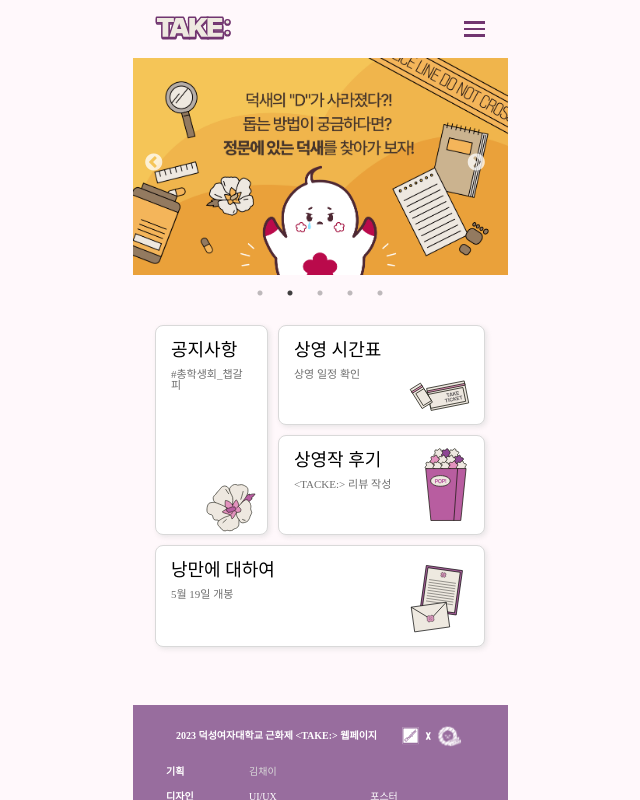
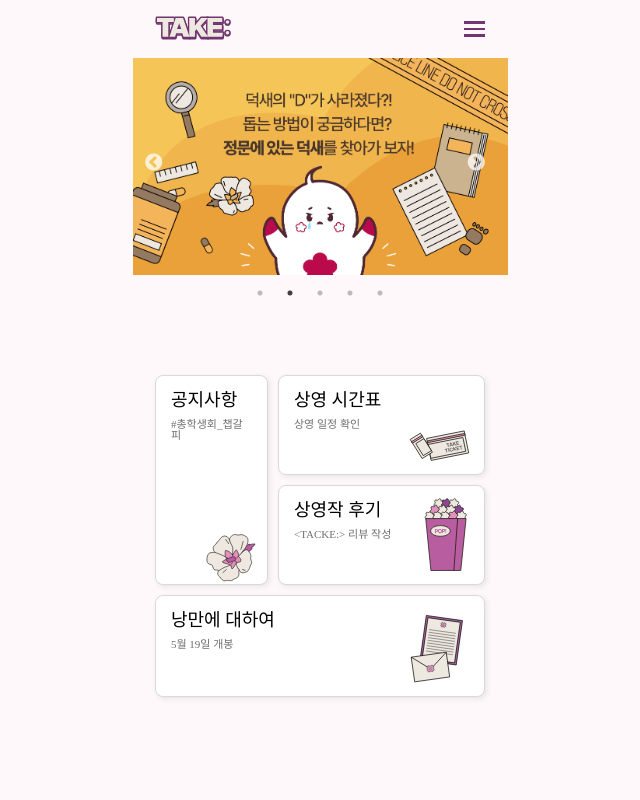
Before and after one commit to 2023-LikelionDS/dsfest_deploy, a React (Create React App) app in the folder dsfest_front/: page / in a window 1280 px wide. Shown: the top 800 px of the page, without its empty margins (320-960 px from the left). Built offline with nearby package versions, Linux system fonts and the light colour scheme; a web font is replaced by a local one.

Commit message:
review css 수정

```diff
--- a/dsfest_front/src/css/Main.css
+++ b/dsfest_front/src/css/Main.css
@@ -37,8 +37,8 @@
     display: grid;
     width: 330px;
     height: 300px;
-    margin: 50px auto;
-    margin-bottom: 80px;
+    margin: 100px auto;
+    margin-bottom: 205px;
     gap: 10px;
     grid-template-columns: repeat(3, 1fr);
     grid-template-rows: repeat(3, 1fr);
--- a/dsfest_front/src/css/ReviewPage.css
+++ b/dsfest_front/src/css/ReviewPage.css
@@ -92,7 +92,7 @@
 
 .reviewList {
     width: 330px;
-    margin: 0 auto;
+    margin: 18px auto;
 }
 
 .reviews-wrap {
--- a/dsfest_front/src/css/WriteReviewPage.css
+++ b/dsfest_front/src/css/WriteReviewPage.css
@@ -21,7 +21,7 @@
 .writeReview {
     background-color: #fff8fb;
     display: flex;
-    height: 500px;
+    margin-bottom: 410px;
     flex-direction: column;
     align-items: center;
     overflow-x: hidden;
```
